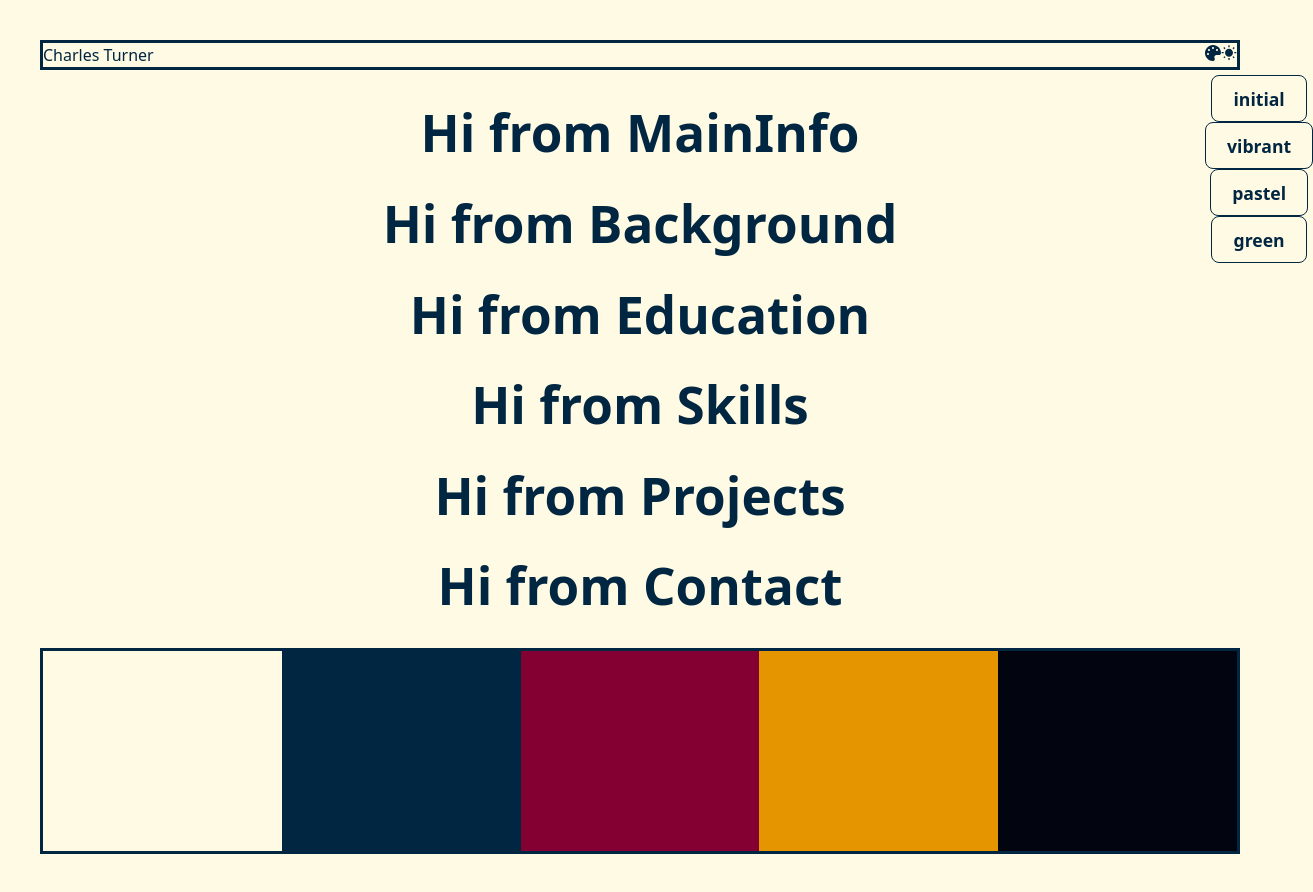
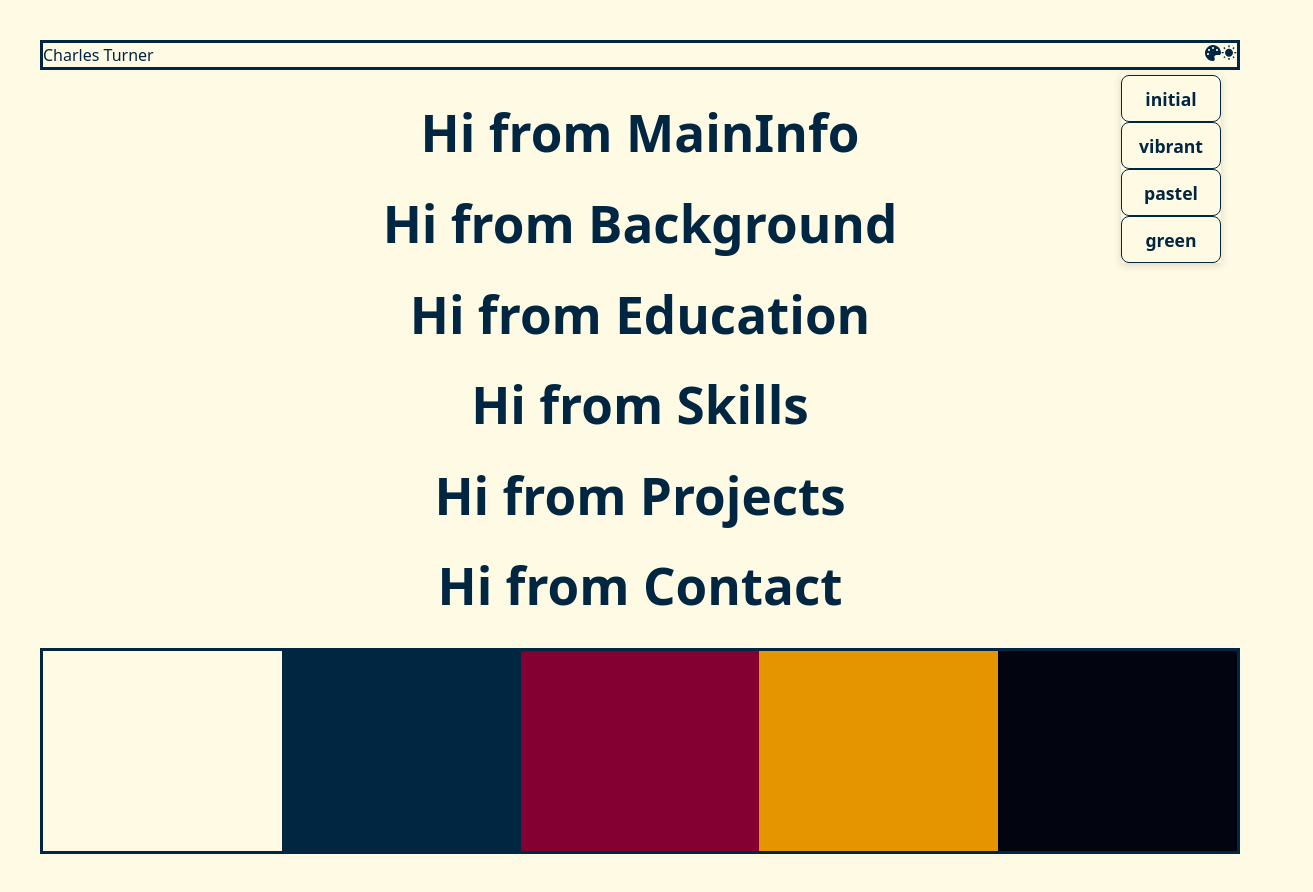
Before and after one commit to Ayrtonb1/portfolio, a React (Vite) app: page / in a window 1280 px wide. Both pictures are taken after a click on the icon 1213 px from the left and 53 px from the top of the page. Shown: the whole page, 1313 px wide, since content can reach past the window. Built offline with nearby package versions, Linux system fonts and the light colour scheme.

Commit message:
Center button text

```diff
--- a/src/components/navbar/PaletteSelector.tsx
+++ b/src/components/navbar/PaletteSelector.tsx
@@ -23,16 +23,25 @@ function PaletteSelector(): React.JSX.Element {
             backgroundColor: "var(--background)",
             border: "var(--accentTwo)",
             zIndex: 1000,
+            right: 0,
+            boxShadow: "0 2px 8px rgba(0, 0, 0, 0.15)",
+            width: "100%",
+            minWidth: "100px",
           }}
         >
           {palettes.map((name) => (
             <button
+              style={{
+                display: "flex",
+                alignItems: "center",
+                justifyContent: "center",
+                width: "100%",
+              }}
               key={name}
               onClick={() => {
                 setPalette(name as typeof palette);
                 setIsOpen(false);
               }}
-              style={{}}
             >
               {name}
             </button>
```
